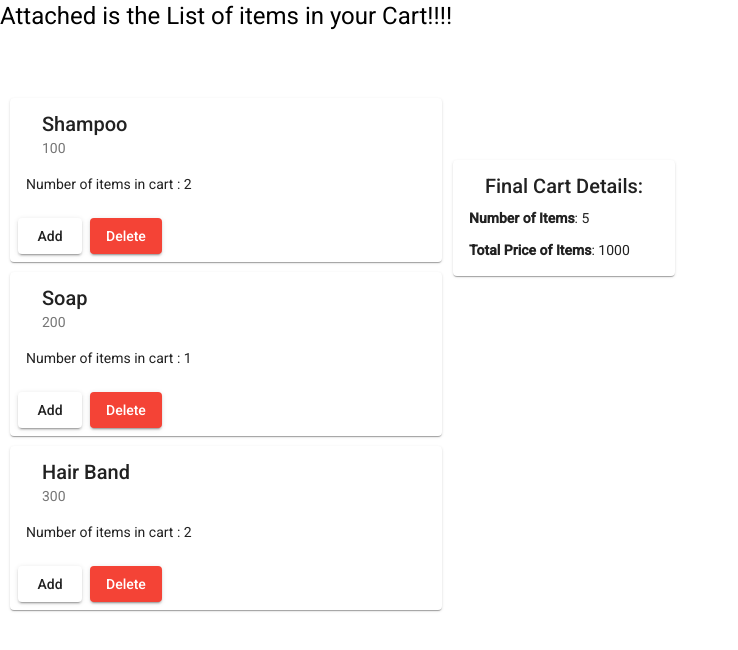
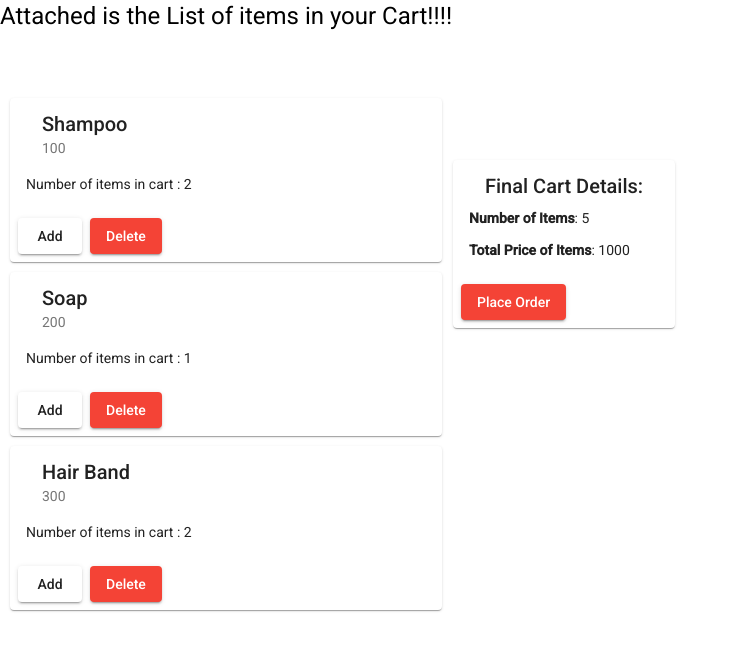
Before and after one commit to guptamohit0004/front-shopping, an Angular app in the folder ecom/: page / in a window 1280 px wide. Shown: the top 650 px of the page, without its empty margins (0-738 px from the left). Built offline with nearby package versions, Linux system fonts and the light colour scheme.

Commit message:
Adding buttons

```diff
--- a/ecom/src/app/cart/cart.component.html
+++ b/ecom/src/app/cart/cart.component.html
@@ -31,6 +31,9 @@
           <b>Total Price of Items</b>: {{ totalCart.totalPrice }}
         </p>
       </mat-card-content>
+  <mat-card-actions>
+    <button (click)="addItem(product)" color="warn"  mat-raised-button>Place Order</button>
+  </mat-card-actions>
     </mat-card>
   </div>
 </div>
--- a/ecom/src/app/cart/cart.component.ts
+++ b/ecom/src/app/cart/cart.component.ts
@@ -43,7 +43,10 @@ export class CartComponent implements OnInit {
    addItem(product: any) {
      this.cart.forEach((item, index) => {
       if (item.id == product.id) {
-        this.cart[index].itemQuantity++
+        if(this.cart[index].itemQuantity < item.totalItems)
+         this.cart[index].itemQuantity++
+        else
+        console.log("No more Allowed");
       }
     });
     this.updateResult()
```
